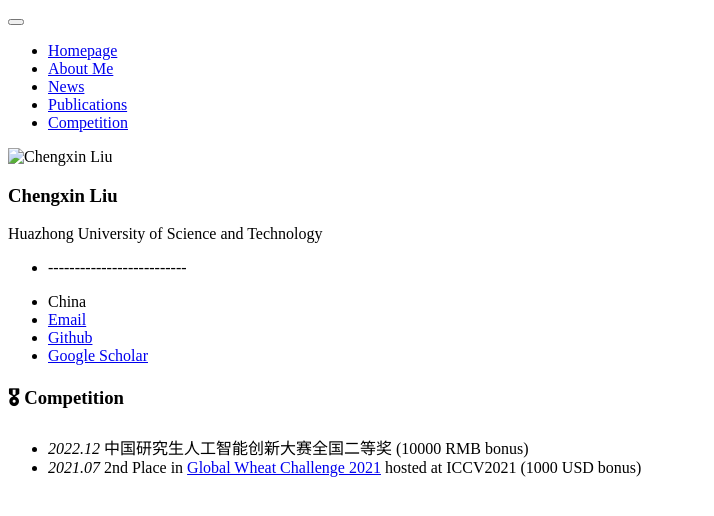
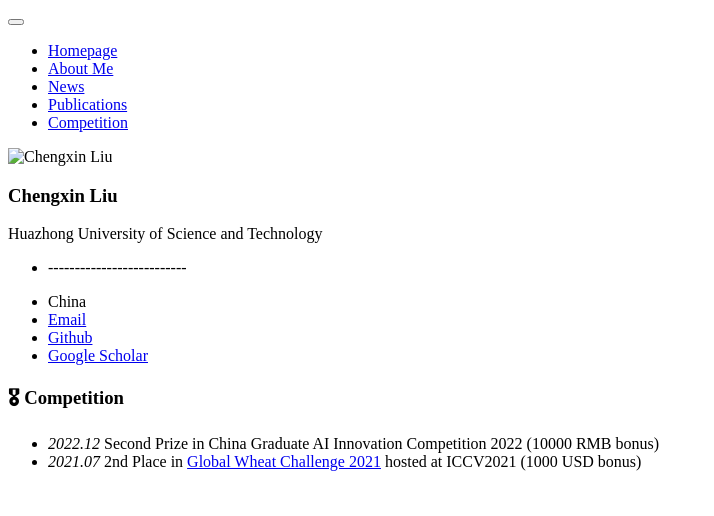
Before and after one commit to cxliu0/cxliu0.github.io, a Jekyll site: the page built from _pages/includes/misc.md, in a window 1280 px wide. Shown: the top 516 px of the page, without its empty margins (0-714 px from the left). Built offline with Jekyll 4.4.1, drawn with Linux system fonts in a browser that asks for light colours; our own code applies the rules of GitHub Pages for plain Markdown files.

Commit message:
update competition

```diff
--- a/_pages/includes/misc.md
+++ b/_pages/includes/misc.md
@@ -1,3 +1,3 @@
 # 🎖 Competition
-- *2022.12* 中国研究生人工智能创新大赛全国二等奖 (10000 RMB bonus)
+- *2022.12* Second Prize in China Graduate AI Innovation Competition 2022 (10000 RMB bonus)
 - *2021.07* 2nd Place in [Global Wheat Challenge 2021](https://www.aicrowd.com/challenges/global-wheat-challenge-2021) hosted at ICCV2021 (1000 USD bonus)
```
